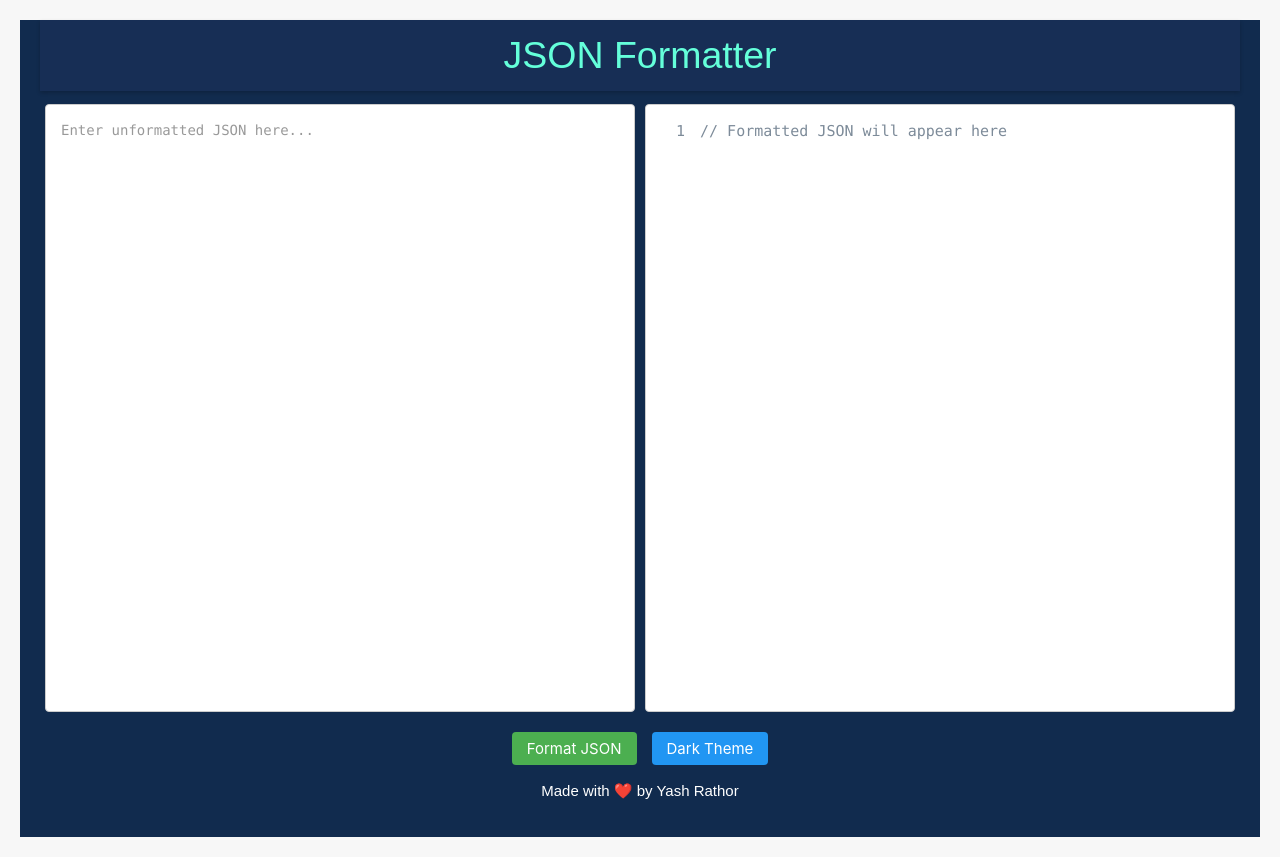
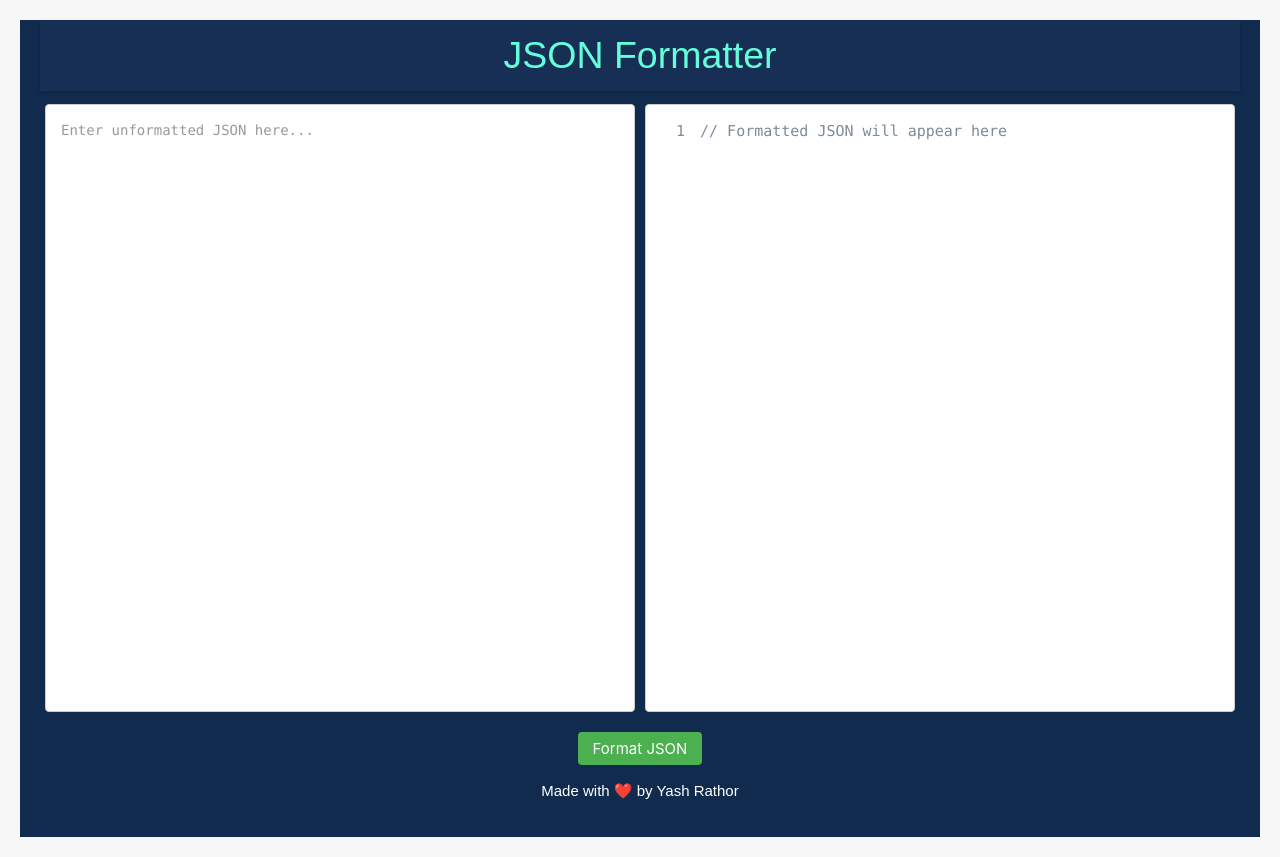
Before and after one commit to github-yash-rathor/format-json, a React (Create React App) app: page / in a window 1280 px wide. Built offline with nearby package versions, Linux system fonts and the light colour scheme; the HTML template or start-up script is replaced by a standard one.

Commit message:
Updated App.js

```diff
--- a/src/App.js
+++ b/src/App.js
@@ -2,14 +2,13 @@
 import Header from "./components/Header";
 import Footer from "./components/Footer";
 import { Prism as SyntaxHighlighter } from "react-syntax-highlighter";
-import { coy, atomDark } from "react-syntax-highlighter/dist/esm/styles/prism";
+import { coy } from "react-syntax-highlighter/dist/esm/styles/prism";
 import "./styles.css";
 
 function App() {
   const [jsonInput, setJsonInput] = useState("");
   const [jsonOutput, setJsonOutput] = useState("");
   const [error, setError] = useState("");
-  const [isDarkTheme, setIsDarkTheme] = useState(false);
 
   const handleInputChange = (e) => {
     setJsonInput(e.target.value);
@@ -34,10 +33,6 @@
     }
   };
 
-  const toggleTheme = () => {
-    setIsDarkTheme(!isDarkTheme);
-  };
-
   return (
     <div className="app-container">
       <Header />
@@ -55,7 +50,7 @@
         <div className="json-box">
           <SyntaxHighlighter
             language="json"
-            style={isDarkTheme ? atomDark : coy}
+            style={coy}
             showLineNumbers={true}
             customStyle={{
               margin: 0,
@@ -76,9 +71,6 @@
         <button className="format-button" onClick={formatJson}>
           Format JSON
         </button>
-        <button className="theme-button" onClick={toggleTheme}>
-          {isDarkTheme ? 'Light Theme' : 'Dark Theme'}
-        </button>
       </div>
 
       <Footer />
```
